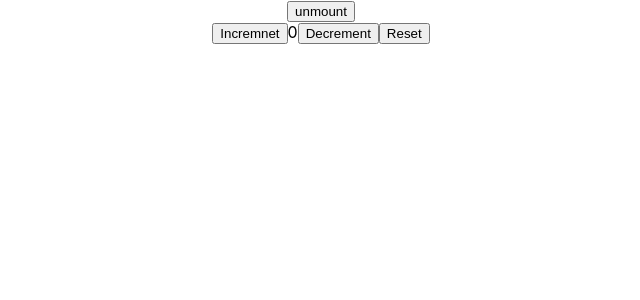
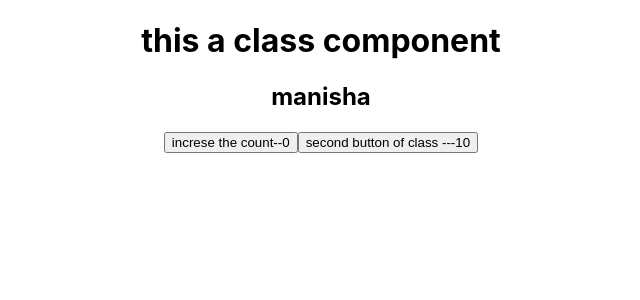
Before and after one commit to soroutmanisha2606/interview-prepration, a React (Create React App) app in the folder react/myreact/: page / in a window 1280 px wide. Shown: the top 300 px of the page, without its empty margins (319-959 px from the left). Built offline with nearby package versions, Linux system fonts and the light colour scheme.

Commit message:
adding class componets

```diff
--- a/react/myreact/src/App.js
+++ b/react/myreact/src/App.js
@@ -4,6 +4,7 @@
 import Counter from './components/Counter';
 import Mydata from './components/mydata';
 import Lifecycle from './components/lifecycles/Lifecycle';
+import Product from './components/class_component/Class';
 
 function App() {
   return (
@@ -11,7 +12,8 @@
 
      {/* <Counter/> */}
      {/* <Memo/> */}
-     <Lifecycle/>
+     {/* <Lifecycle/> */}
+     <Product/>
      {/* <Mydata/> */}
     </div>
   );
--- /dev/null
+++ b/react/myreact/src/components/class_component/Class.jsx
@@ -0,0 +1,27 @@
+import React from "react";
+class Product extends React.Component{
+    //state should be initiated in a constructor function which will be present inside the class component itself
+    constructor(){
+        super();
+        this.state  ={
+            name:"manisha",
+            count:0
+        }
+        this.newstate={
+            data:10
+        }
+    }
+
+    //super() is used inside the constructor function so that your component can access all the methods of the parent component as well.
+    render(){
+        return(
+            <div>
+                <h1>this a class component</h1>
+                <h2>{this.state.name}</h2>
+                <button onClick={()=>{this.setState({count:this.state.count+1})}}>increse the count--{this.state.count}</button>
+                <button onClick={()=>{this.setState({data:this.newstate.data+10})}}>second button of class ---{this.newstate.data}</button>
+            </div>
+        )
+    }
+}
+export default Product;
--- a/react/myreact/src/components/lifecycles/Lifecycle.jsx
+++ b/react/myreact/src/components/lifecycles/Lifecycle.jsx
@@ -7,6 +7,7 @@
     const [state,setstate]=useState(true);
 
     useEffect(()=>{
+      console.log("component is loaded")
       return ()=>{
       console.log("component unmounted");
       alert("component unmounted");
```
